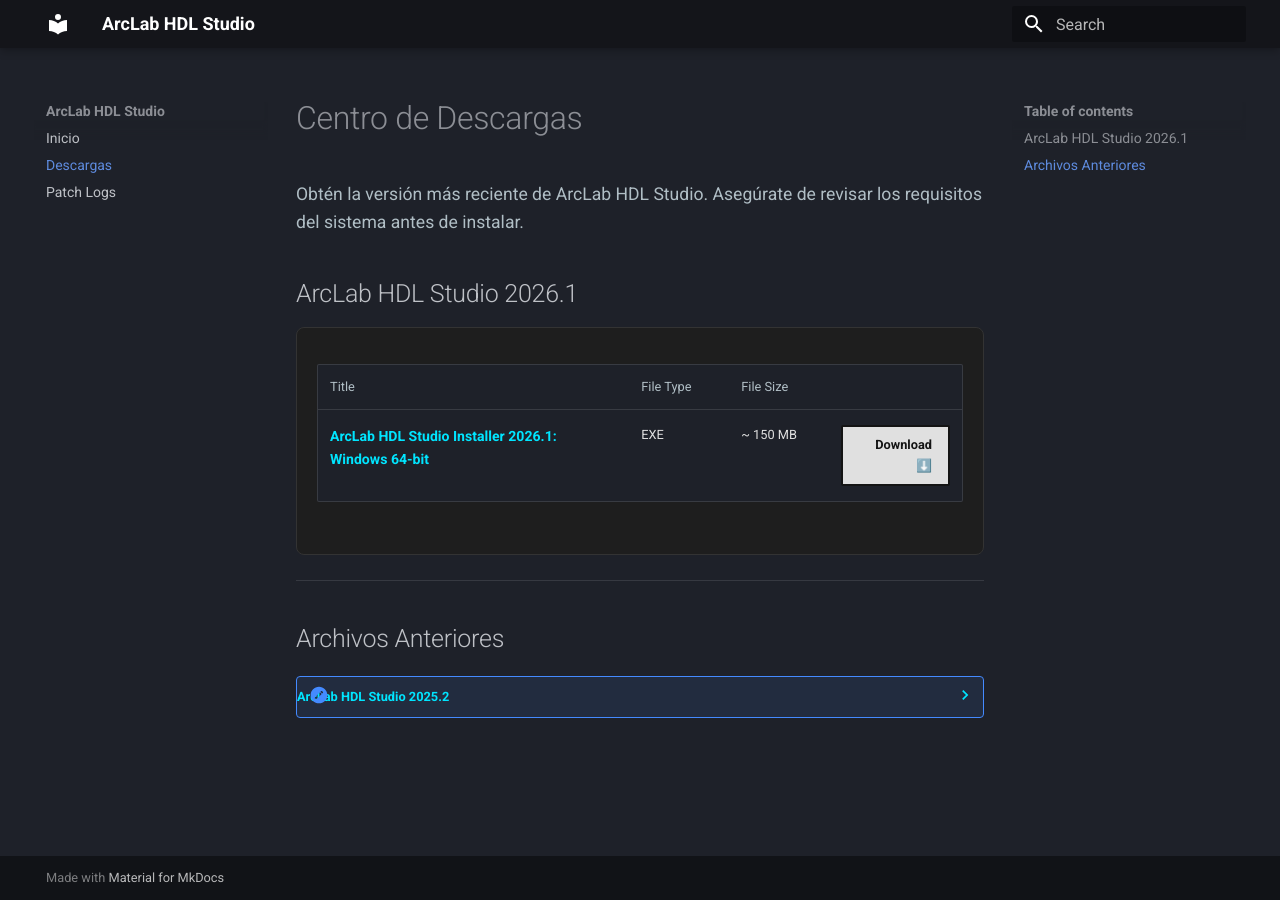
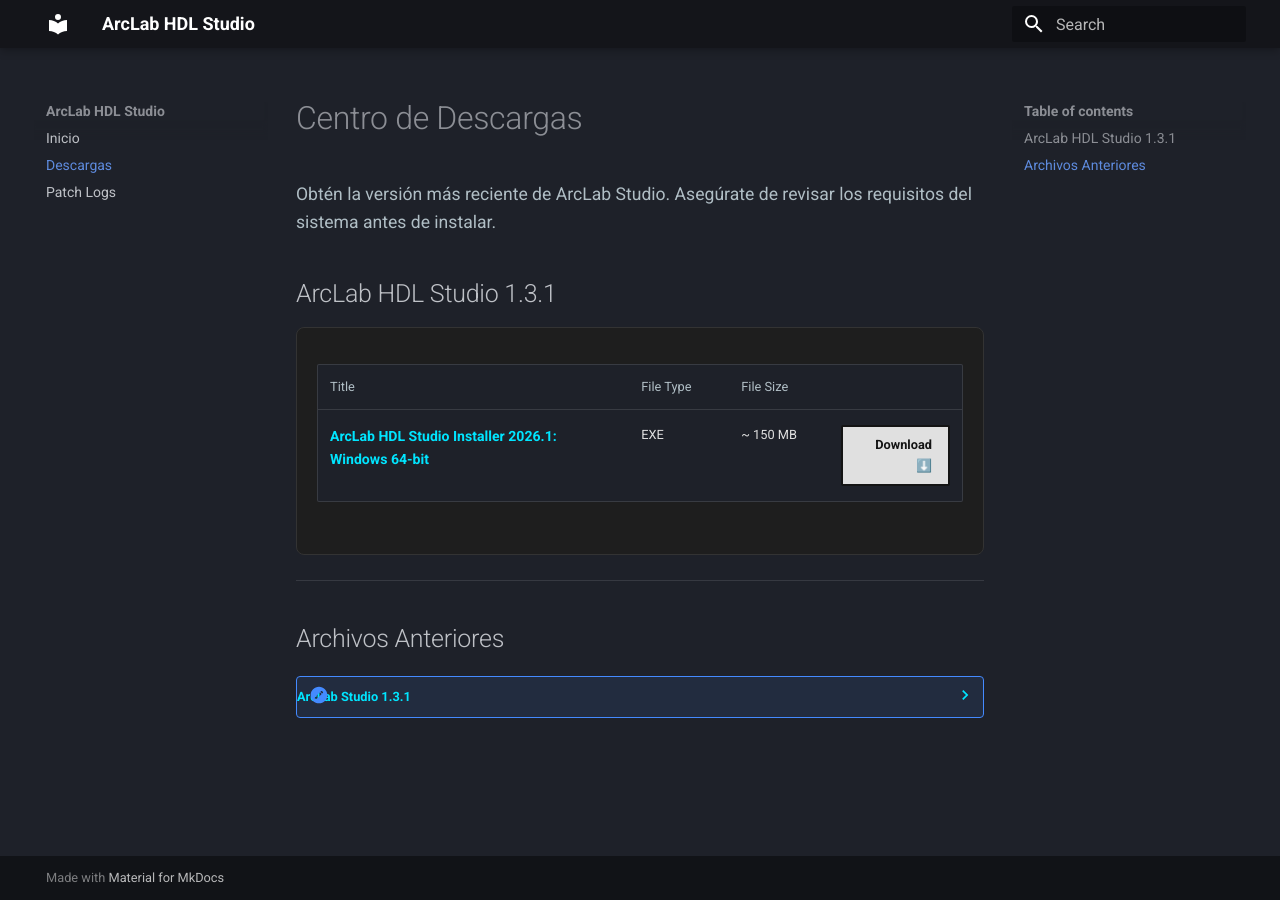
Before and after one commit to TheNicolen/ArcLab, an MkDocs documentation site: the page built from docs/descargas.md, in a window 1280 px wide. Built offline with MkDocs 1.6.1 and Material for MkDocs 9.7.7, drawn with Linux system fonts in a browser that asks for light colours.

Commit message:
update home2

```diff
--- a/docs/descargas.md
+++ b/docs/descargas.md
@@ -1,10 +1,10 @@
 # Centro de Descargas
 
 <p style="font-size: 1.1em; color: #b0bec5; margin-bottom: 30px;">
-  Obtén la versión más reciente de ArcLab HDL Studio. Asegúrate de revisar los requisitos del sistema antes de instalar.
+  Obtén la versión más reciente de ArcLab Studio. Asegúrate de revisar los requisitos del sistema antes de instalar.
 </p>
 
-## ArcLab HDL Studio 2026.1
+## ArcLab HDL Studio 1.3.1
 
 <div style="background-color: #1E1E1E; border: 1px solid #333; border-radius: 8px; padding: 20px; margin-bottom: 20px;">
   <table style="width: 100%; border-collapse: collapse; color: white; margin: 0;">
@@ -40,13 +40,13 @@
 ## Archivos Anteriores
 
 <details>
-  <summary style="cursor: pointer; color: #00e5ff; font-weight: bold; padding: 10px 0;">ArcLab HDL Studio 2025.2</summary>
+  <summary style="cursor: pointer; color: #00e5ff; font-weight: bold; padding: 10px 0;">ArcLab Studio 1.3.1</summary>
   <div style="background-color: #1E1E1E; border: 1px solid #333; border-radius: 8px; padding: 20px; margin-top: 10px;">
     <table style="width: 100%; border-collapse: collapse; color: white; margin: 0;">
       <tbody>
         <tr>
           <td style="padding: 10px 12px;">
-            <a href="#" style="color: #00e5ff; text-decoration: none;">ArcLab HDL Studio Installer 2025.2: Windows 64-bit</a>
+            <a href="#" style="color: #00e5ff; text-decoration: none;">ArcLab HDL Studio Installer 1.2.2: Windows 64-bit</a>
           </td>
           <td style="padding: 10px 12px; color: #e0e0e0;">EXE</td>
           <td style="padding: 10px 12px; color: #e0e0e0;">145 MB</td>
```
Also changed, not shown: docs/index.md (+1 -1 lines).
